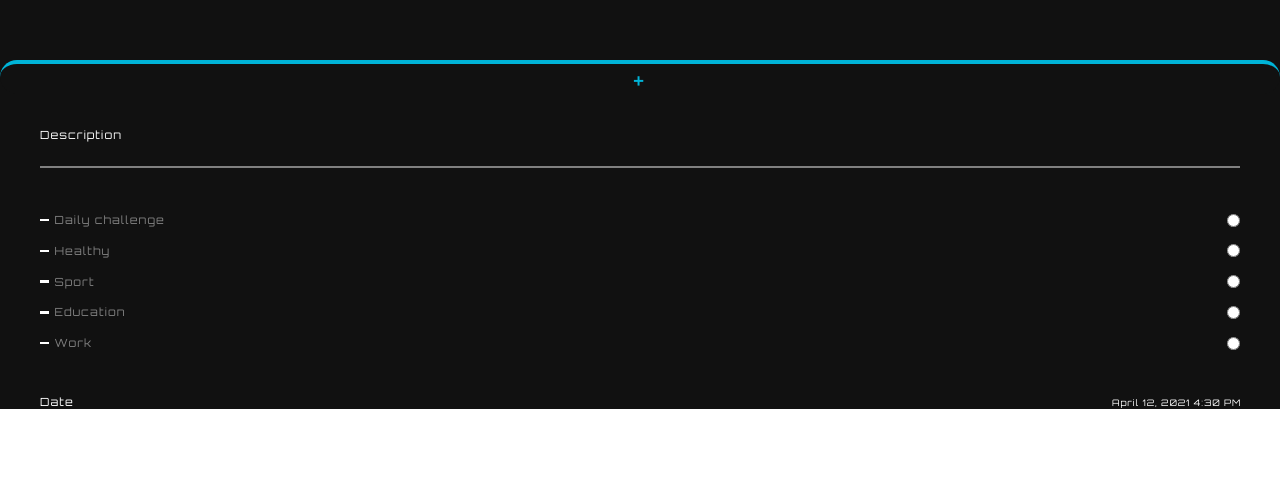
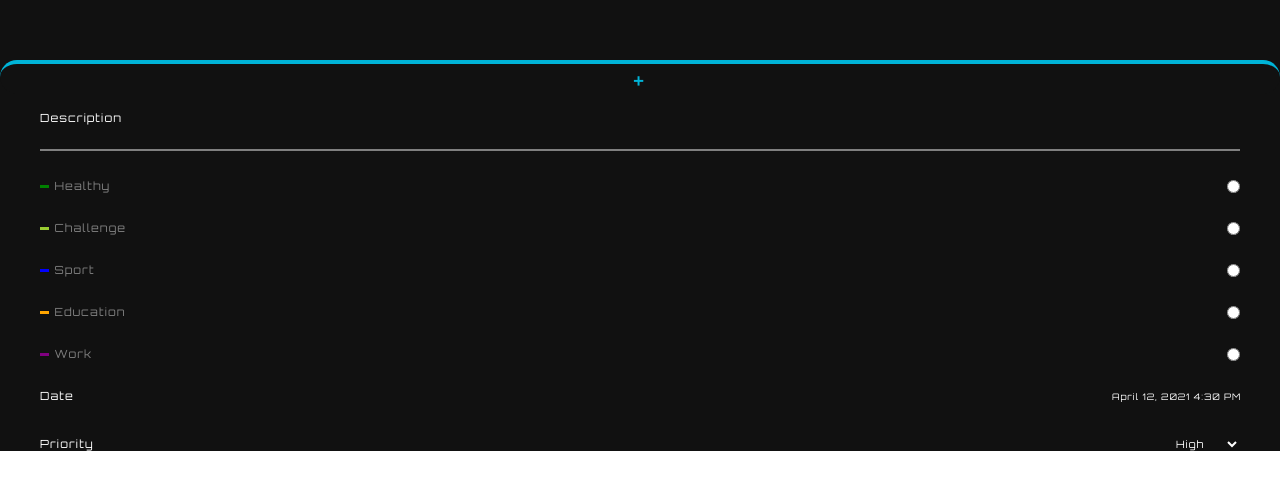
Before and after one commit to Koke-beep/Todo, a React (Create React App) app in the folder frontend/: page / in a window 1280 px wide. Shown: the part 700-1190 px from the top of the page. Built offline with nearby package versions, Linux system fonts and the light colour scheme.

Commit message:
taskList component done without functionality

```diff
--- /dev/null
+++ b/frontend/src/Components/NewTaskForm/Categories/Categories.jsx
@@ -0,0 +1,45 @@
+/* eslint-disable react/prop-types */
+import React, { useEffect } from 'react';
+import { bindActionCreators } from 'redux';
+import { connect } from 'react-redux';
+
+import { loadCategories } from '../../../Redux/Actions/ActionCreator';
+
+function Categories({ categories, actions }) {
+  useEffect(() => {
+    actions.loadCategories();
+  }, []);
+
+  return (
+    <div className="taskList__categories">
+      {categories && categories.map((cat) => (
+        <div className="category" key={cat[0]}>
+          <div className="taskList__color" style={{ background: cat[1] }} />
+          <label htmlFor={cat[0].toLowerCase()}>
+            {cat[0]}
+            <input
+              id={cat[0].toLowerCase()}
+              type="radio"
+              name="action"
+              value={cat[0].toLowerCase()}
+            />
+          </label>
+        </div>
+      ))}
+    </div>
+  );
+}
+
+function mapStateToProps({ categories }) {
+  return {
+    categories,
+  };
+}
+
+function mapDispatchToProps(dispatch) {
+  return {
+    actions: bindActionCreators({ loadCategories }, dispatch),
+  };
+}
+
+export default connect(mapStateToProps, mapDispatchToProps)(Categories);
--- a/frontend/src/Components/NewTaskForm/NewTaskForm.jsx
+++ b/frontend/src/Components/NewTaskForm/NewTaskForm.jsx
@@ -1,9 +1,9 @@
-/* eslint-disable jsx-a11y/label-has-associated-control */
 import React, { useState } from 'react';
 import './NewTaskForm.scss';
 import DatePicker from 'react-datepicker';
 import setHours from 'date-fns/setHours';
 import setMinutes from 'date-fns/setMinutes';
+import Categories from './Categories/Categories';
 
 export default function newTaskForm() {
   const [textHolder, setTextHolder] = useState(' ');
@@ -24,50 +24,12 @@ export default function newTaskForm() {
         <div className="taskList__data">
 
           <form className="taskList__fields">
-            <label>
+            <label htmlFor="description">
               Description
               <input type="text" value={textHolder} onChange={(e) => setTextHolder(e.target.value)} />
             </label>
           </form>
-
-          <div className="taskList__categories">
-            <div className="category">
-              <div className="taskList__color" />
-              <label htmlFor="challenge">
-                Daily challenge
-                <input type="radio" id="challenge" name="action" value="daily challenge" />
-              </label>
-            </div>
-            <div className="category">
-              <div className="taskList__color" />
-              <label htmlFor="healthy">
-                Healthy
-                <input type="radio" id="healthy" name="action" value="healthy" />
-              </label>
-            </div>
-            <div className="category">
-              <div className="taskList__color" />
-              <label htmlFor="sport">
-                Sport
-                <input type="radio" id="sport" name="action" value="sport" />
-              </label>
-            </div>
-            <div className="category">
-              <div className="taskList__color" />
-              <label htmlFor="education">
-                Education
-                <input type="radio" id="education" name="action" value="education" />
-              </label>
-            </div>
-            <div className="category">
-              <div className="taskList__color" />
-              <label htmlFor="work">
-                Work
-                <input type="radio" id="work" name="action" value="work" />
-              </label>
-            </div>
-          </div>
-
+          <Categories />
           <div className="taskList__date">
             <h5>Date</h5>
             <DatePicker
@@ -83,6 +45,15 @@ export default function newTaskForm() {
               dateFormat="MMMM d, yyyy h:mm aa"
             />
           </div>
+
+          <div className="taskList__priority">
+            <h5>Priority</h5>
+            <select>
+              <option value="High">High</option>
+              <option value="Medium">Medium</option>
+              <option value="Low">Low</option>
+            </select>
+          </div>
         </div>
         <button className="taskList__close" type="button" onClick={() => toggleView(false)}>x</button>
       </div>
--- a/frontend/src/Components/NewTaskForm/NewTaskForm.scss
+++ b/frontend/src/Components/NewTaskForm/NewTaskForm.scss
@@ -31,8 +31,7 @@
         background:var(--theme-page-background);
 
         .taskList__fields{
-            padding-top:3em;
-            padding-bottom:3em;
+            padding:1.5em 0;
 
            label>input{
                 background:transparent;
@@ -52,9 +51,9 @@
             color:gray;
 
             .category{
-            align-items:center;
-            display:flex;
-            margin-bottom:1.5em;
+                align-items:center;
+                display:flex;
+                margin-bottom:2.5em;
 
                 .taskList__color{
                     background-color:white;
@@ -69,6 +68,31 @@
                     display:flex;
                     justify-content:space-between;
                     width:100%;
+                }
+            }
+        }
+
+        .taskList__priority{
+            display:flex;
+            justify-content: space-between;
+
+            &>h5{
+                color:var(--theme-page-text);
+                font-weight:500;
+                font-size:1em;
+            }
+
+            &>select{
+                background:transparent;
+                color:var(--theme-page-text);
+                outline:none;
+                border:0;
+                font-size: 0.9em;
+
+
+                &>option{
+                    color:var(--theme-page-text);
+                    background: var(--theme-page-background);
                 }
             }
         }
@@ -94,7 +118,8 @@
     align-items:center;
     display:flex;
     justify-content:space-between;
-    margin-top:4em;
+    margin-top:2em;
+    margin-bottom:3em;
 
     &>h5{
         font-size:1em;
--- a/frontend/src/Components/Summary/SummaryList/SummaryList.jsx
+++ b/frontend/src/Components/Summary/SummaryList/SummaryList.jsx
@@ -3,7 +3,7 @@ import React, { useEffect } from 'react';
 import './SummaryList.scss';
 import { bindActionCreators } from 'redux';
 import { connect } from 'react-redux';
-import loadTodo from '../../../Redux/Actions/ActionCreator';
+import { loadTodo } from '../../../Redux/Actions/ActionCreator';
 
 function SummaryList({ data: { taskStatus }, actions }) {
   useEffect(() => {
--- a/frontend/src/Redux/Actions/ActionCreator.js
+++ b/frontend/src/Redux/Actions/ActionCreator.js
@@ -1,9 +1,19 @@
+/* eslint-disable no-console */
 import actionTypes from './ActionTypes';
 import todos from '../Storage/InitialState';
 
-export default function loadTodo() {
+export function loadTodo() {
   return {
     type: actionTypes.LOAD_DATA,
     data: todos,
   };
 }
+
+export function loadCategories() {
+  const { categories } = todos;
+
+  return {
+    type: actionTypes.LOAD_CATEGORIES,
+    data: categories,
+  };
+}
--- a/frontend/src/Redux/Actions/ActionTypes.js
+++ b/frontend/src/Redux/Actions/ActionTypes.js
@@ -1,5 +1,6 @@
 const actionTypes = {
   LOAD_DATA: 'LOAD_DATA',
+  LOAD_CATEGORIES: 'LOAD_CATEGORIES',
 };
 
 export default actionTypes;
--- /dev/null
+++ b/frontend/src/Redux/Reducer/CategoryReducer.js
@@ -0,0 +1,11 @@
+import actionTypes from '../Actions/ActionTypes';
+
+export default function loadCategoryReducer(state = [], action) {
+  switch (action.type) {
+    case actionTypes.LOAD_CATEGORIES:
+      return action.data;
+
+    default:
+      return state;
+  }
+}
--- a/frontend/src/Redux/Reducer/Index.js
+++ b/frontend/src/Redux/Reducer/Index.js
@@ -1,8 +1,10 @@
 import { combineReducers } from 'redux';
 import taskStatus from './TodoReducer';
+import categories from './CategoryReducer';
 
 const rootReducer = combineReducers({
   taskStatus,
+  categories,
 });
 
 export default rootReducer;
--- a/frontend/src/Redux/Storage/InitialState.js
+++ b/frontend/src/Redux/Storage/InitialState.js
@@ -16,5 +16,12 @@ const initialState = {
     },
     Notes: 143,
   },
+  categories: [
+    ['Healthy', 'green'],
+    ['Challenge', 'yellowgreen'],
+    ['Sport', 'blue'],
+    ['Education', 'orange'],
+    ['Work', 'purple'],
+  ],
 };
 export default initialState;
```
